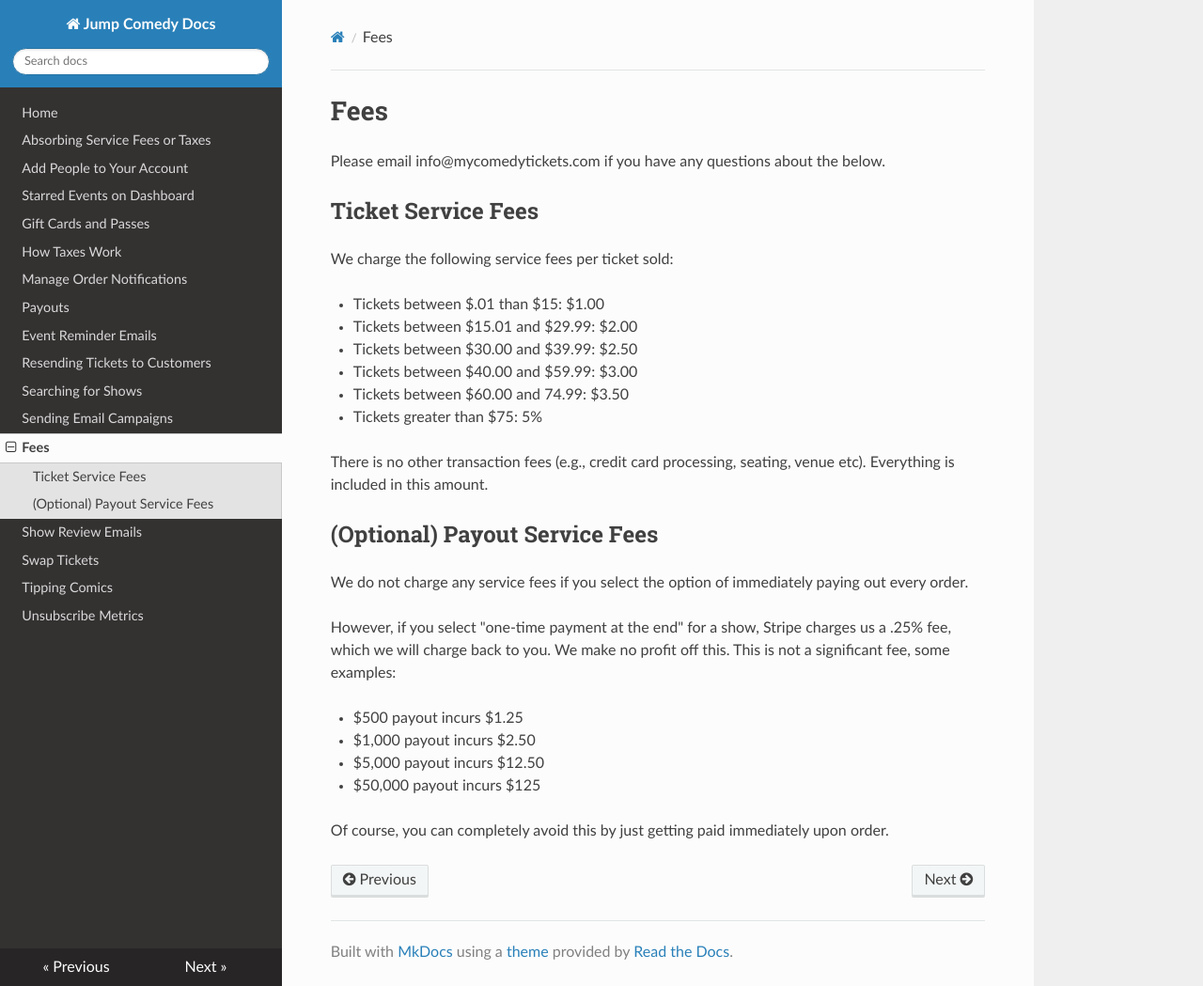
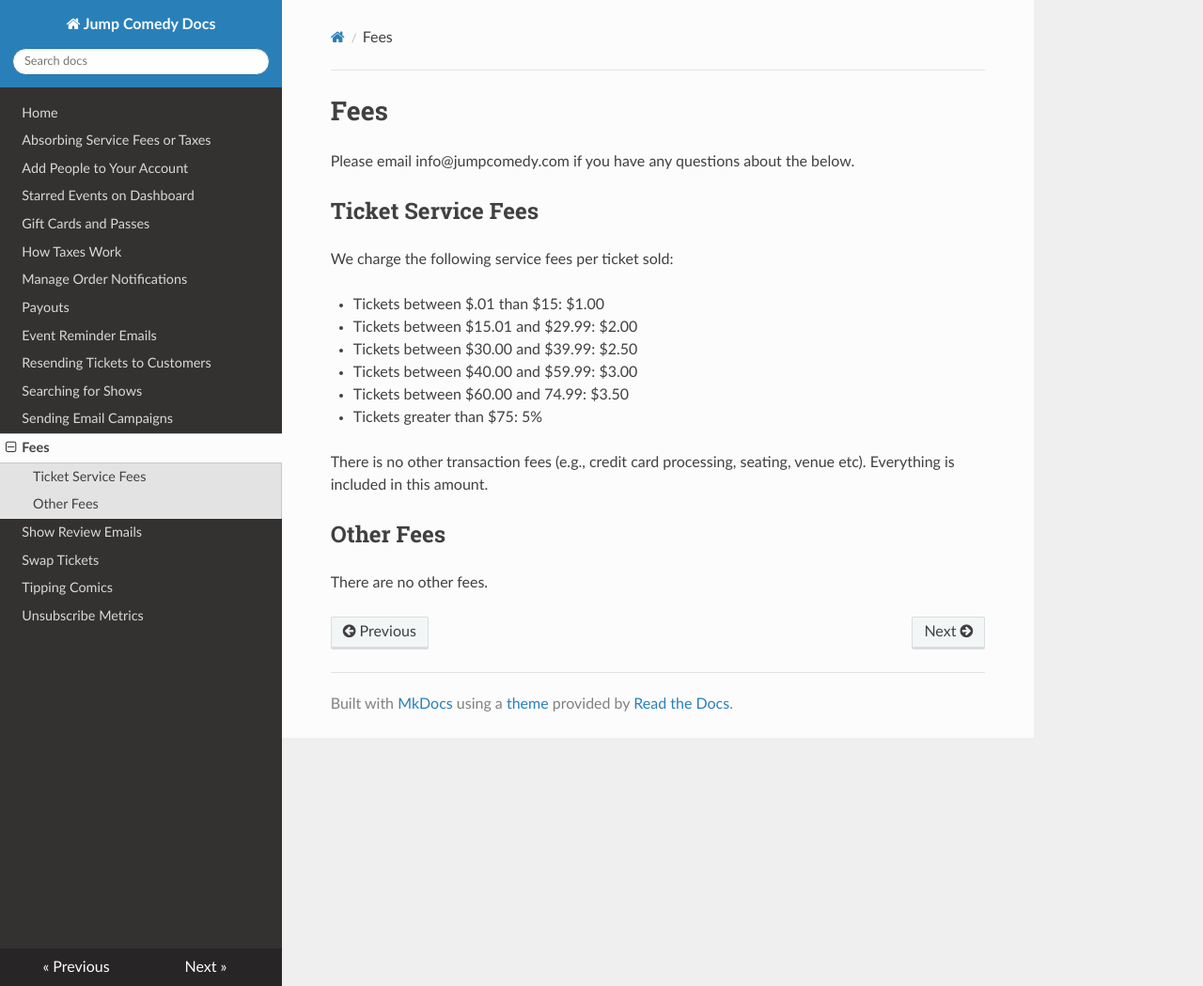
Before and after one commit to Jump-Comedy/jump-comedy-docs, an MkDocs documentation site: the page built from docs/service-fees.md, in a window 1280 px wide and 1049 px high. Shown: the whole window at 94% size. Built offline with MkDocs 1.6.1, drawn with Linux system fonts in a browser that asks for light colours; nearby versions of some CDN libraries.

Commit message:
fix fees

```diff
--- a/docs/service-fees.md
+++ b/docs/service-fees.md
@@ -1,6 +1,6 @@
 # Fees
 
-Please email info@mycomedytickets.com if you have any questions about the below.
+Please email info@jumpcomedy.com if you have any questions about the below.
 
 ## Ticket Service Fees
 
@@ -15,16 +15,6 @@ We charge the following service fees per ticket sold:
 
 There is no other transaction fees (e.g., credit card processing, seating, venue etc). Everything is included in this amount.
 
-## (Optional) Payout Service Fees
+## Other Fees
 
-We do not charge any service fees if you select the option of immediately paying out every order.
-
-However, if you select "one-time payment at the end" for a show, Stripe charges us a .25% fee, which we
-will charge back to you. We make no profit off this. This is not a significant fee, some examples:
-
-- $500 payout incurs $1.25
-- $1,000 payout incurs $2.50
-- $5,000 payout incurs $12.50
-- $50,000 payout incurs $125
-
-Of course, you can completely avoid this by just getting paid immediately upon order.
+There are no other fees.
```
